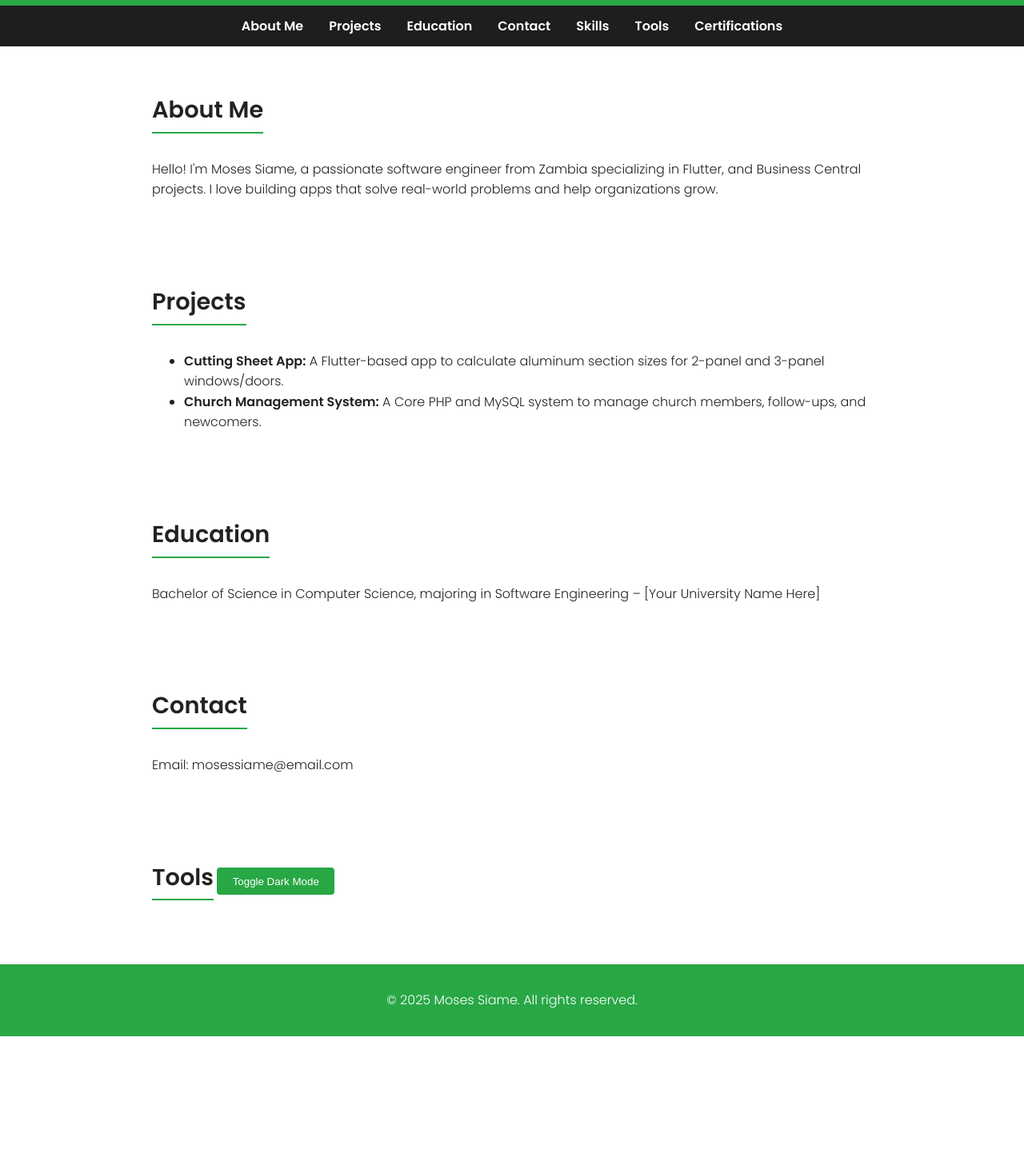
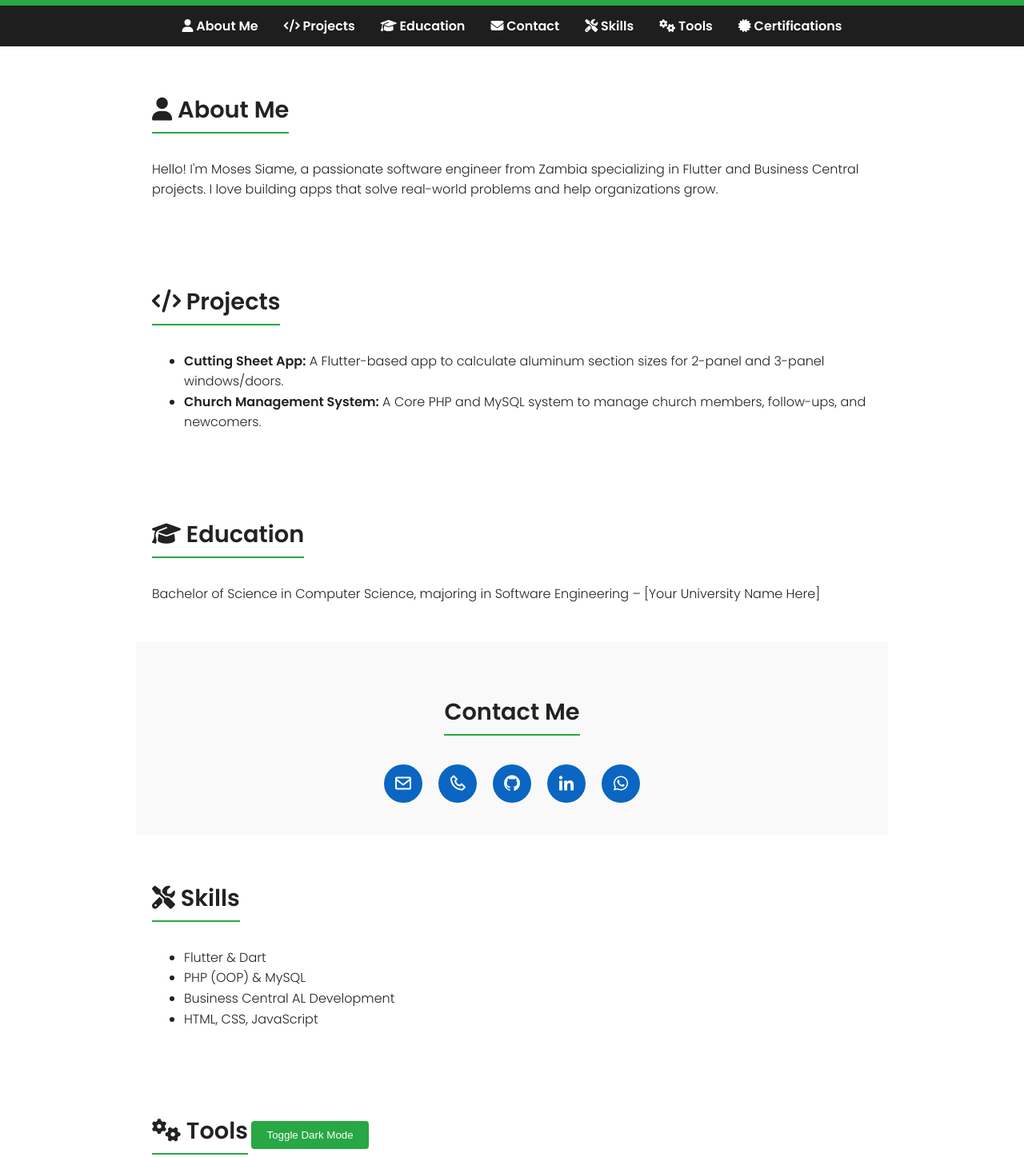
Before and after one commit to MOSESSIAME/MyPortfolioProject, a plain HTML site: page index.html in a window 1280 px wide. Shown: the part 160-1607 px from the top of the page at 80% size. Before the commit the page ends 1456 px from the top, so only its background shows below. Drawn offline with nearby package versions, Linux system fonts and the light colour scheme.

Commit message:
Added the contact cotents and icons

```diff
--- a/css/style.css
+++ b/css/style.css
@@ -112,3 +112,42 @@ button:hover {
 .dark-mode .navbar {
   background-color: #111;
 }
+
+.profile-pic {
+  width: 250px; /* Resize the image */
+  height: auto; /* Keep aspect ratio */
+  display: block;
+  margin: 40px auto 20px auto; /* Center & space it nicely */
+  border-radius: 10px; /* Optional: round the corners a bit */
+}
+#contact {
+  text-align: center;
+  padding: 40px 20px;
+  background-color: #f9f9f9;
+}
+
+.social-icons {
+  display: flex;
+  justify-content: center;
+  gap: 20px;
+  margin-top: 20px;
+}
+
+.social-icons a {
+  background-color: #0a66c2;
+  color: white;
+  font-size: 24px;
+  width: 48px;
+  height: 48px;
+  border-radius: 50%;
+  display: flex;
+  align-items: center;
+  justify-content: center;
+  text-decoration: none;
+  transition: background-color 0.3s ease, transform 0.2s ease;
+}
+
+.social-icons a:hover {
+  background-color: #004182;
+  transform: scale(1.1);
+}
--- a/index.html
+++ b/index.html
@@ -8,43 +8,50 @@
   <!-- Google Fonts -->
   <link href="https://fonts.googleapis.com/css2?family=Poppins:wght@300;600&display=swap" rel="stylesheet" />
 
+<!-- Boxicons -->
+  <link href="https://unpkg.com/boxicons@2.1.4/css/boxicons.min.css" rel="stylesheet">
+
+  <!-- Font Awesome for Icons -->
+  <script src="https://kit.fontawesome.com/a076d05399.js" crossorigin="anonymous"></script>
+
   <!-- Stylesheet -->
   <link rel="stylesheet" href="css/style.css" />
 </head>
 <body>
 
 
-
   <!-- Header Section -->
   <header>
+    <!-- <img src="images\image1.png" alt="Moses Siame Profile Picture" class="profile-pic" /> -->
     <h1>Moses Siame</h1>
     <p>Software Engineer | Flutter Developer | Business Central Enthusiast</p>
+  </header>
 
-  </header>
 
   <!-- Navigation Bar -->
   <nav class="navbar">
     <ul>
-      <li><a href="#about">About Me</a></li>
-      <li><a href="#projects">Projects</a></li>
-      <li><a href="#education">Education</a></li>
-      <li><a href="#contact">Contact</a></li>
-      <li><a href="#skills">Skills</a></li>
-      <li><a href="#Tools">Tools</a></li>
-      <li><a href="#Certifications">Certifications</a></li>
+      <li><a href="#about"><i class="fas fa-user"></i> About Me</a></li>
+      <li><a href="#projects"><i class="fas fa-code"></i> Projects</a></li>
+      <li><a href="#education"><i class="fas fa-graduation-cap"></i> Education</a></li>
+      <li><a href="#contact"><i class="fas fa-envelope"></i> Contact</a></li>
+      <li><a href="#skills"><i class="fas fa-tools"></i> Skills</a></li>
+      <li><a href="#tools"><i class="fas fa-cogs"></i> Tools</a></li>
+      <li><a href="#certifications"><i class="fas fa-certificate"></i> Certifications</a></li>
     </ul>
   </nav>
+
   <!-- About Section -->
   <section id="about">
-    <h2>About Me</h2>
+    <h2><i class="fas fa-user"></i> About Me</h2>
     <p>Hello! I'm Moses Siame, a passionate software engineer from Zambia
-      specializing in Flutter, and Business Central projects. I love building
+      specializing in Flutter and Business Central projects. I love building
       apps that solve real-world problems and help organizations grow.</p>
   </section>
 
   <!-- Projects Section -->
   <section id="projects">
-    <h2>Projects</h2>
+    <h2><i class="fas fa-code"></i> Projects</h2>
     <ul>
       <li><strong>Cutting Sheet App:</strong> A Flutter-based app to calculate aluminum section sizes for 2-panel and 3-panel windows/doors.</li>
       <li><strong>Church Management System:</strong> A Core PHP and MySQL system to manage church members, follow-ups, and newcomers.</li>
@@ -53,20 +60,57 @@
 
   <!-- Education Section -->
   <section id="education">
-    <h2>Education</h2>
+    <h2><i class="fas fa-graduation-cap"></i> Education</h2>
     <p>Bachelor of Science in Computer Science, majoring in Software Engineering – [Your University Name Here]</p>
   </section>
 
+
+
   <!-- Contact Section -->
-  <section id="contact">
-    <h2>Contact</h2>
-    <p>Email: mosessiame@email.com</p>
+<section id="contact">
+  <h2>Contact Me</h2>
+
+  <div class="social-icons">
+    <a href="mailto:msiame1997@gmail.com" title="Email">
+      <i class='bx bx-envelope'></i>
+    </a>
+    <a href="tel:+260767638764" title="Call">
+      <i class='bx bx-phone'></i>
+    </a>
+    <a href="https://github.com/MOSESSIAME/" target="_blank" title="GitHub">
+      <i class='bx bxl-github'></i>
+    </a>
+    <a href="https://www.linkedin.com/in/moses-siame-465471261?utm_source=share&utm_campaign=share_via&utm_content=profile&utm_medium=android_app" target="_blank" title="LinkedIn">
+      <i class='bx bxl-linkedin'></i>
+    </a>
+    <a href="https://wa.me/260979964985" target="_blank" title="WhatsApp">
+      <i class='bx bxl-whatsapp'></i>
+    </a>
+  </div>
+</section>
+
+
+  <!-- Skills Section -->
+  <section id="skills">
+    <h2><i class="fas fa-tools"></i> Skills</h2>
+    <ul>
+      <li>Flutter & Dart</li>
+      <li>PHP (OOP) & MySQL</li>
+      <li>Business Central AL Development</li>
+      <li>HTML, CSS, JavaScript</li>
+    </ul>
   </section>
 
   <!-- Tools Section -->
   <section id="tools">
-    <h2>Tools</h2>
+    <h2><i class="fas fa-cogs"></i> Tools</h2>
     <button onclick="toggleDarkMode()">Toggle Dark Mode</button>
+  </section>
+
+  <!-- Certifications Section -->
+  <section id="certifications">
+    <h2><i class="fas fa-certificate"></i> Certifications</h2>
+    <p>Coming soon...</p>
   </section>
 
   <!-- Footer -->
```
Also changed, not shown: images/Mypic-removebg-preview.png (added), images/image1.png (added).
